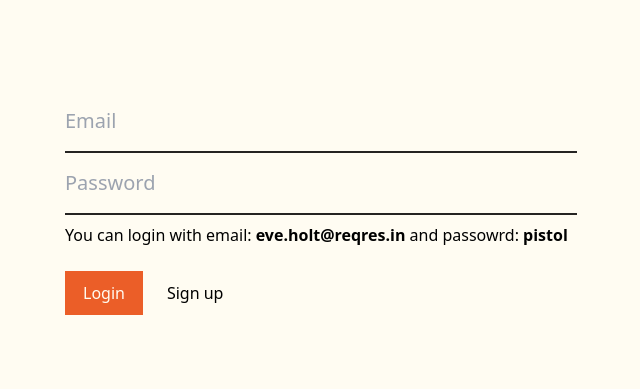
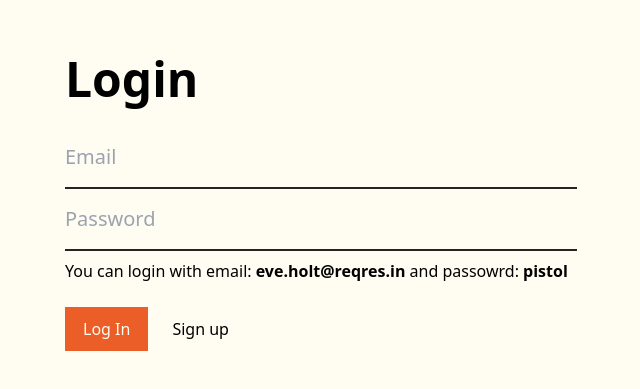
Before and after one commit to tonkec/restaurants_app, a React (Create React App) app: page /login in a window 1280 px wide. Shown: the part 197-586 px from the top of the page, without its empty margins (319-959 px from the left). Built offline with nearby package versions, Linux system fonts and the light colour scheme.

Commit message:
separate Login and Register component

```diff
--- a/src/components/AuthComponent/AuthComponent.tsx
+++ /dev/null
@@ -1,9 +0,0 @@
-import { useLocation } from 'react-router-dom';
-import Form from '../Form/Form';
-
-const AuthComponent = () => {
-    const location = useLocation();
-    return <Form url={location.pathname} />;
-};
-
-export default AuthComponent;
--- /dev/null
+++ b/src/components/AuthComponent/Login.tsx
@@ -0,0 +1,91 @@
+import { FormEvent, useState, ChangeEvent, useEffect } from 'react';
+import {
+    setUserInLocalStorageWithResponseData,
+    getUserFromLocalStorage,
+} from '../../services';
+import { loginUser } from '../../api/users/authentication';
+import { useNavigate } from 'react-router-dom';
+import { Link } from 'react-router-dom';
+import { AxiosError } from 'axios';
+
+const Login = () => {
+    const navigate = useNavigate();
+    const [error, setError] = useState<string | null>(null);
+    const [email, setEmail] = useState('');
+    const [password, setPassword] = useState('');
+    const onEmailChange = (e: ChangeEvent<HTMLInputElement>) => {
+        setEmail(e.target.value);
+    };
+
+    const onPasswordChange = (e: ChangeEvent<HTMLInputElement>) => {
+        setPassword(e.target.value);
+    };
+
+    const onFormSubmit = async (e: FormEvent<HTMLFormElement>) => {
+        e.preventDefault();
+        let response;
+        if (email.trim() !== '' && password.trim() !== '') {
+            try {
+                response = await loginUser({ email, password });
+
+                if (response) {
+                    setUserInLocalStorageWithResponseData(response.data);
+                    navigate('/');
+                }
+            } catch (err) {
+                if (err instanceof AxiosError && err.response) {
+                    setError(err.response.data.error);
+                }
+
+                if (err instanceof Error) {
+                    setError(err.message);
+                }
+            }
+        } else {
+            setError('Please fill in all the fields!');
+        }
+    };
+
+    useEffect(() => {
+        const user = getUserFromLocalStorage();
+        if (user) {
+            navigate('/');
+        }
+    });
+    return (
+        <div className="relative top-1/2 -translate-y-1/2">
+            {error && (
+                <p className="bg-red-400 text-white px-4 py-2 mb-6">{error}</p>
+            )}
+            <h1 className="text-5xl font-bold mb-6">Login</h1>
+            <form onSubmit={onFormSubmit}>
+                <input
+                    type="email"
+                    placeholder="Email"
+                    onChange={onEmailChange}
+                    className="bg-white block border-black border-b-2 w-full text-xl text-black py-4 focus:outline-none"
+                />
+                <input
+                    type="password"
+                    placeholder="Password"
+                    onChange={onPasswordChange}
+                    className="bg-white block border-black border-b-2 w-full text-xl text-black py-4 focus:outline-none"
+                />
+                <p className="mt-2">
+                    You can login with email: <b>eve.holt@reqres.in </b>
+                    and passowrd: <b>pistol</b>
+                </p>
+
+                <input
+                    type="submit"
+                    value="Log In"
+                    className="bg-orange px-4 py-2 text-white mt-6 inline-block border-2 border-transparent mr-6"
+                />
+
+                <Link to="/signup">Sign up</Link>
+            </form>
+        </div>
+    );
+};
+
+export default Login;
--- a/src/components/Form/Form.tsx
+++ b/src/components/AuthComponent/Register.tsx
@@ -3,17 +3,13 @@ import {
     setUserInLocalStorageWithResponseData,
     getUserFromLocalStorage,
 } from '../../services';
-import { loginUser, createNewUser } from '../../api/users/authentication';
+import { createNewUser } from '../../api/users/authentication';
 import { useNavigate } from 'react-router-dom';
 import { Link } from 'react-router-dom';
 import { AxiosError } from 'axios';
-interface FormProps {
-    url: string;
-}
 
-const Form: React.FC<FormProps> = (props: FormProps) => {
+const Register = () => {
     const navigate = useNavigate();
-    const { url } = props;
     const [error, setError] = useState<string | null>(null);
     const [email, setEmail] = useState('');
     const [password, setPassword] = useState('');
@@ -30,13 +26,7 @@ const Form: React.FC<FormProps> = (props: FormProps) => {
         let response;
         if (email.trim() !== '' && password.trim() !== '') {
             try {
-                if (url === '/login') {
-                    response = await loginUser({ email, password });
-                }
-
-                if (url === '/signup') {
                 response = await createNewUser({ email, password });
-                }
 
                 if (response) {
                     setUserInLocalStorageWithResponseData(response.data);
@@ -62,15 +52,12 @@ const Form: React.FC<FormProps> = (props: FormProps) => {
             navigate('/');
         }
     });
-
-    useEffect(() => {
-        setError(null);
-    }, [url]);
     return (
         <div className="relative top-1/2 -translate-y-1/2">
             {error && (
                 <p className="bg-red-400 text-white px-4 py-2 mb-6">{error}</p>
             )}
+            <h1 className="text-5xl font-bold mb-6">Sign up</h1>
             <form onSubmit={onFormSubmit}>
                 <input
                     type="email"
@@ -84,32 +71,21 @@ const Form: React.FC<FormProps> = (props: FormProps) => {
                     onChange={onPasswordChange}
                     className="bg-white block border-black border-b-2 w-full text-xl text-black py-4 focus:outline-none"
                 />
-                {url === '/login' && (
-                    <p className="mt-2">
-                        You can login with email: <b>eve.holt@reqres.in </b>
-                        and passowrd: <b>pistol</b>
-                    </p>
-                )}
-                {url === '/signup' && (
+
                 <p className="mt-2">
                     You can register with email: <b>eve.holt@reqres.in </b>
                     and passowrd: <b>cityslicka</b>
                 </p>
-                )}
                 <input
                     type="submit"
-                    value={url === '/login' ? 'Login' : 'Sign up'}
+                    value="Sign up"
                     className="bg-orange px-4 py-2 text-white mt-6 inline-block border-2 border-transparent mr-6"
                 />
 
-                {url === '/login' ? (
-                    <Link to="/signup">Sign up</Link>
-                ) : (
                 <Link to="/login">Log in </Link>
-                )}
             </form>
         </div>
     );
 };
 
-export default Form;
+export default Register;
--- a/src/routes/routes.js
+++ b/src/routes/routes.js
@@ -1,11 +1,13 @@
 import { Routes, Route } from 'react-router-dom';
 import Homepage from '../components/Homepage/Homepage';
-import AuthComponent from '../components/AuthComponent/AuthComponent';
+import Login from '../components/AuthComponent/Login';
+import Register from '../components/AuthComponent/Register';
+
 const AppRoutes = () => (
     <Routes>
         <Route path="/" element={<Homepage />} />
-        <Route path="/login" element={<AuthComponent />} />
-        <Route path="/signup" element={<AuthComponent />} />
+        <Route path="/login" element={<Login />} />
+        <Route path="/signup" element={<Register />} />
     </Routes>
 );
 
```
Lines whose indentation alone changed are shown as unchanged.
